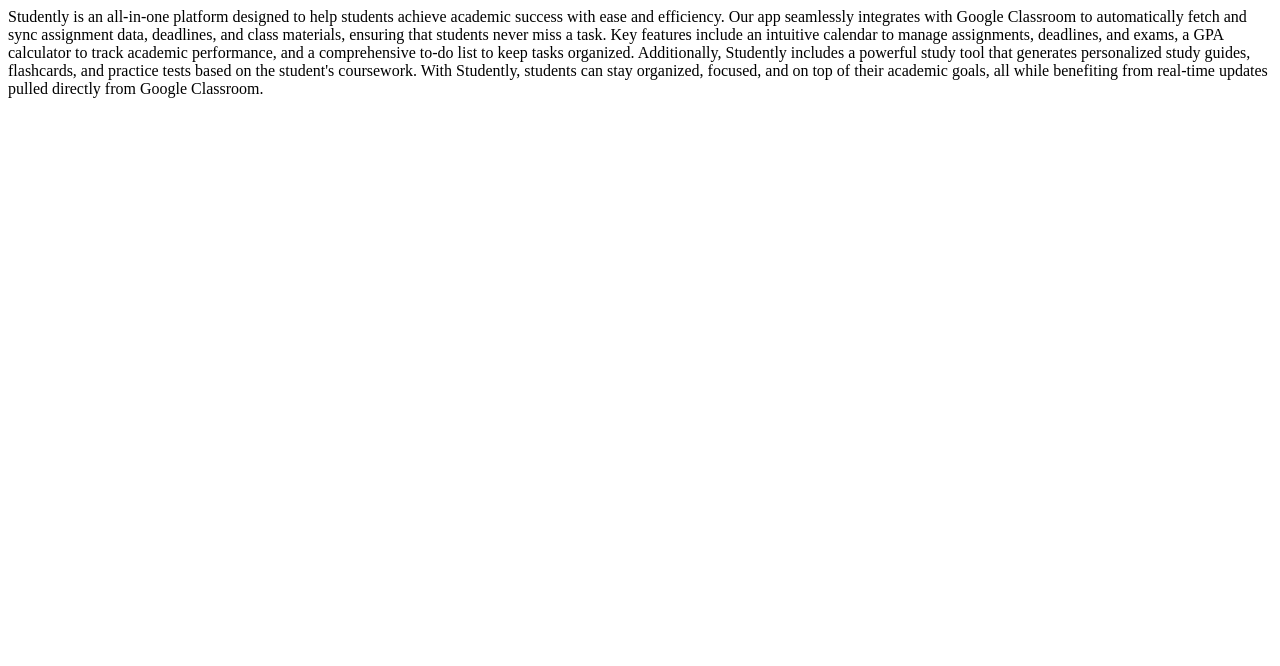
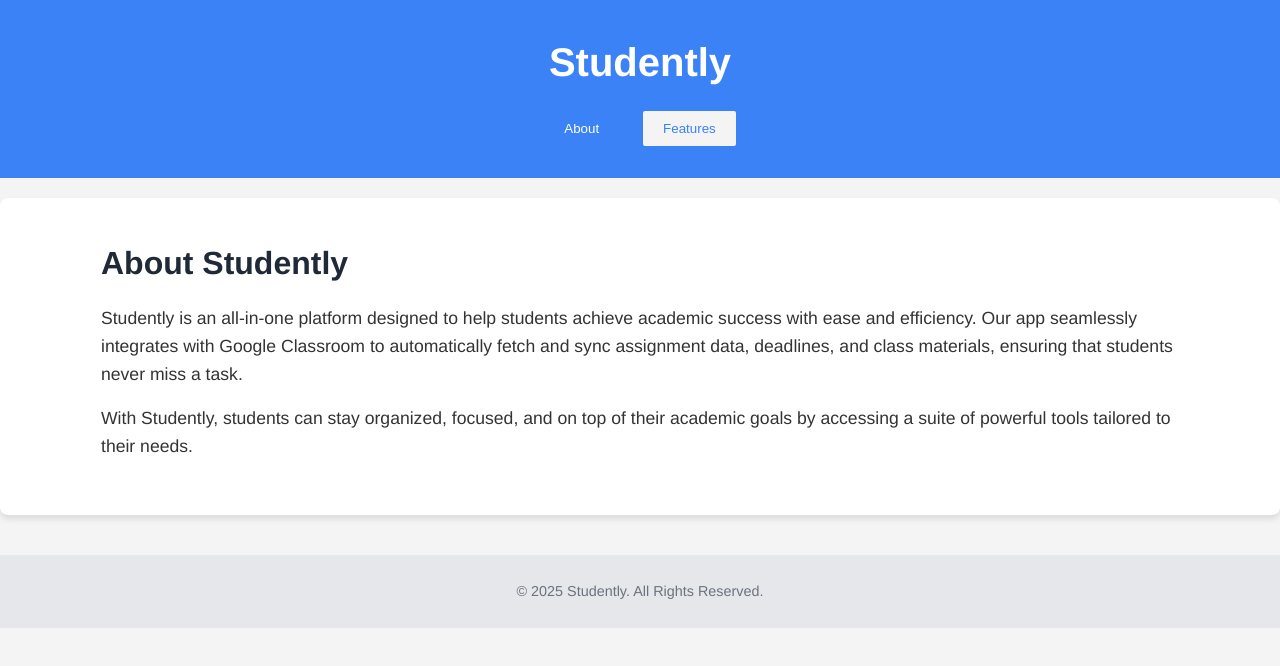
Before and after one commit to Studently-AI/info, a plain HTML site: page src/index.html in a window 1280 px wide. Drawn offline with Linux system fonts and the light colour scheme.

Commit message:
added styling and javascript functionality

```diff
--- a/src/index.html
+++ b/src/index.html
@@ -1,20 +1,78 @@
 <!DOCTYPE html>
 <html lang="en">
 <head>
-    <meta charset="UTF-8">
-    <meta name="viewport" content="width=device-width, initial-scale=1.0">
-    <title>Studently Information</title>
+  <meta charset="UTF-8">
+  <meta name="viewport" content="width=device-width, initial-scale=1.0">
+  <meta name="description" content="Studently is an all-in-one platform designed to help students achieve academic success with ease and efficiency.">
+  <title>Studently Information</title>
+  <link rel="stylesheet" href="styles.css">
 </head>
-    <!--This is a site which will display the information of the Studently app-->
 <body>
-    Studently is an all-in-one platform designed to help students achieve academic success
-    with ease and efficiency. Our app seamlessly integrates with Google Classroom to automatically
-    fetch and sync assignment data, deadlines, and class materials, ensuring that students never
-    miss a task. Key features include an intuitive calendar to manage assignments, deadlines,
-    and exams, a GPA calculator to track academic performance, and a comprehensive to-do list
-    to keep tasks organized. Additionally, Studently includes a powerful study tool that generates
-    personalized study guides, flashcards, and practice tests based on the student's coursework.
-    With Studently, students can stay organized, focused, and on top of their academic goals, all
-    while benefiting from real-time updates pulled directly from Google Classroom.
+  <!-- Header Section -->
+  <header>
+    <div class="container">
+      <h1>Studently</h1>
+      <nav>
+        <ul class="tabs">
+          <li>
+            <button class="tab-btn active" data-target="about">About</button>
+          </li>
+          <li>
+            <button class="tab-btn" data-target="features">Features</button>
+          </li>
+        </ul>
+      </nav>
+    </div>
+  </header>
+
+  <!-- Main Content -->
+  <main>
+    <!-- About Tab Content -->
+    <section id="about" class="tab-content active">
+      <div class="container">
+        <h2>About Studently</h2>
+        <p>
+          Studently is an all-in-one platform designed to help students achieve academic success with ease and efficiency. Our app seamlessly integrates with Google Classroom to automatically fetch and sync assignment data, deadlines, and class materials, ensuring that students never miss a task.
+        </p>
+        <p>
+          With Studently, students can stay organized, focused, and on top of their academic goals by accessing a suite of powerful tools tailored to their needs.
+        </p>
+      </div>
+    </section>
+
+    <!-- Features Tab Content -->
+    <section id="features" class="tab-content">
+      <div class="container">
+        <h2>Features</h2>
+        <ul>
+          <li>
+            <strong>Google Classroom Integration:</strong> Seamlessly fetch and sync assignments, deadlines, and materials.
+          </li>
+          <li>
+            <strong>Intuitive Calendar:</strong> Manage assignments, deadlines, and exam dates effortlessly.
+          </li>
+          <li>
+            <strong>GPA Calculator:</strong> Track academic performance and progress.
+          </li>
+          <li>
+            <strong>Personalized Study Tools:</strong> Get tailored study guides, flashcards, and practice tests based on your coursework.
+          </li>
+          <li>
+            <strong>Comprehensive To-Do List:</strong> Stay organized with real-time updates ensuring no task is missed.
+          </li>
+        </ul>
+      </div>
+    </section>
+  </main>
+
+  <!-- Footer -->
+  <footer>
+    <div class="container">
+      <p>&copy; <span id="year"></span> Studently. All Rights Reserved.</p>
+    </div>
+  </footer>
+
+  <!-- JavaScript File -->
+  <script src="script.js"></script>
 </body>
 </html>
--- /dev/null
+++ b/src/script.js
@@ -0,0 +1,31 @@
+// Wait for the DOM to load before executing the code
+document.addEventListener("DOMContentLoaded", function() {
+    // Update the copyright year
+    const yearElement = document.getElementById("year");
+    if (yearElement) {
+      yearElement.textContent = new Date().getFullYear();
+    }
+
+    // Tab functionality
+    const tabButtons = document.querySelectorAll(".tab-btn");
+    const tabContents = document.querySelectorAll(".tab-content");
+
+    tabButtons.forEach(function(tabButton) {
+      tabButton.addEventListener("click", function() {
+        // Remove the active class from all tab buttons
+        tabButtons.forEach(btn => btn.classList.remove("active"));
+        // Hide all tab content sections
+        tabContents.forEach(content => content.classList.remove("active"));
+
+        // Activate the clicked tab button
+        tabButton.classList.add("active");
+
+        // Show the associated tab content based on data-target attribute
+        const targetId = tabButton.getAttribute("data-target");
+        const targetContent = document.getElementById(targetId);
+        if (targetContent) {
+          targetContent.classList.add("active");
+        }
+      });
+    });
+  });
--- /dev/null
+++ b/src/styles.css
@@ -0,0 +1,123 @@
+/*==============================
+  Basic Reset & Global Styles
+==============================*/
+* {
+  margin: 0;
+  padding: 0;
+  box-sizing: border-box;
+}
+
+body {
+  font-family: 'Helvetica Neue', Helvetica, Arial, sans-serif;
+  color: #333;
+  background-color: #f4f4f4;
+  line-height: 1.6;
+}
+
+/*==============================
+  Container for Consistent Width
+==============================*/
+.container {
+  width: 90%;
+  max-width: 1200px;
+  margin: 0 auto;
+  padding: 10px;
+}
+
+/*==============================
+  Header Styling
+==============================*/
+header {
+  background-color: #3B82F6; /* Professional blue tone */
+  color: #fff;
+  padding: 20px 0;
+  text-align: center;
+}
+
+header h1 {
+  font-size: 2.5rem;
+  margin-bottom: 5px;
+}
+
+/*==============================
+  Tabs Navigation Styling
+==============================*/
+nav .tabs {
+  list-style: none;
+  display: flex;
+  justify-content: center;
+  margin-top: 15px;
+}
+
+nav .tabs li {
+  margin: 0 10px;
+}
+
+nav .tabs .tab-btn {
+  background: #f4f4f4;
+  border: 2px solid #3B82F6;
+  color: #3B82F6;
+  padding: 10px 20px;
+  cursor: pointer;
+  border-radius: 4px;
+  transition: background-color 0.3s, color 0.3s;
+}
+
+nav .tabs .tab-btn:hover {
+  background-color: #3B82F6;
+  color: #fff;
+}
+
+nav .tabs .tab-btn.active {
+  background-color: #3B82F6;
+  color: #fff;
+}
+
+/*==============================
+  Main Content Styling
+==============================*/
+main {
+  padding: 20px 0;
+}
+
+.tab-content {
+  display: none;
+}
+
+.tab-content.active {
+  display: block;
+}
+
+section h2 {
+  font-size: 2rem;
+  margin-bottom: 15px;
+  color: #1f2937;
+}
+
+section p,
+section li {
+  font-size: 1.1rem;
+  margin-bottom: 15px;
+}
+
+/*==============================
+  Section Styling for a Card-like Layout
+==============================*/
+section {
+  background-color: #fff;
+  padding: 30px;
+  border-radius: 8px;
+  box-shadow: 0 4px 6px rgba(0, 0, 0, 0.1);
+  margin-bottom: 20px;
+}
+
+/*==============================
+  Footer Styling
+==============================*/
+footer {
+  background-color: #e5e7eb;
+  text-align: center;
+  padding: 15px 0;
+  font-size: 0.9rem;
+  color: #6b7280;
+}
```
